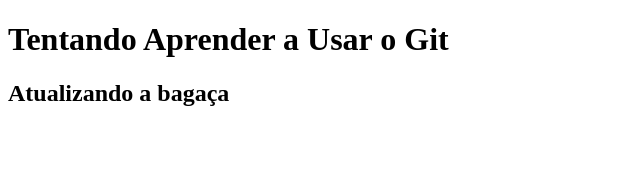
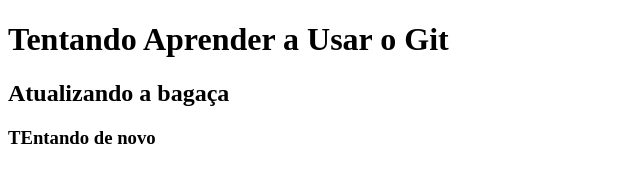
Before and after one commit to Chiocheti/Node-Sofrido, a plain HTML site: page Foda-se..html in a window 1280 px wide. Shown: the whole page, without its empty margins (0-640 px from the left). Drawn offline with Linux system fonts and the light colour scheme.

Commit message:
Vamos de Novo

```diff
--- a/Foda-se..html
+++ b/Foda-se..html
@@ -11,6 +11,7 @@
 
     <h1> Tentando Aprender a Usar o Git </h1>
     <h2> Atualizando a bagaça </h2>
+    <h3> TEntando de novo </h3>
 
 
 
```
